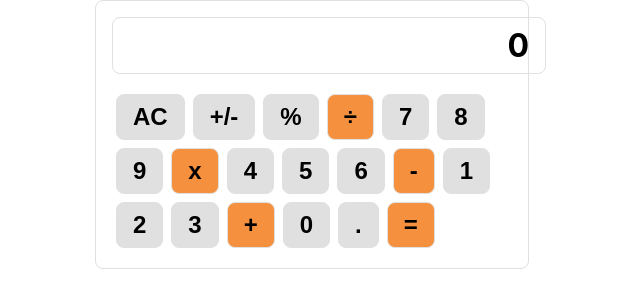
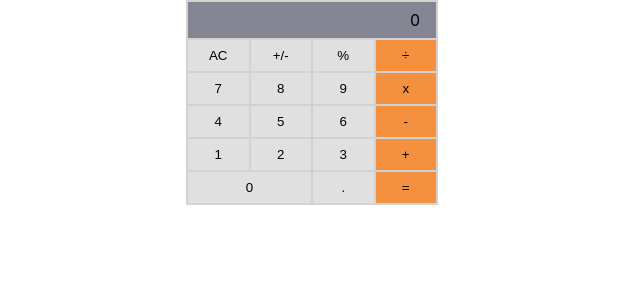
Before and after one commit to mohamedSabry0/math-crafters, a React (Create React App) app: page /calculator in a window 1280 px wide. Shown: the top 308 px of the page, without its empty margins (328-968 px from the left). Built offline with nearby package versions, Linux system fonts and the light colour scheme.

Commit message:
Apply the provided design

```diff
--- a/src/components/Calculator.js
+++ b/src/components/Calculator.js
@@ -19,7 +19,7 @@ const Calculator = () => (
     <button className="btn gr-bg" type="button">2</button>
     <button className="btn gr-bg" type="button">3</button>
     <button className="btn or-bg" type="button">+</button>
-    <button className="btn gr-bg" type="button">0</button>
+    <button className="btn gr-bg double" type="button">0</button>
     <button className="btn gr-bg" type="button">.</button>
     <button className="btn or-bg" type="button">=</button>
   </div>
--- a/src/styles/calculator.scss
+++ b/src/styles/calculator.scss
@@ -1,36 +1,40 @@
 .calculator {
-  max-width: 400px;
+  display: flex;
+  flex-wrap: wrap;
+  max-width: 250px;
   margin: 0 auto;
-  padding: 1rem;
-  border: 1px solid #e0e0e0;
-  border-radius: 0.5rem;
+  border: 0.5px solid #d2d2d2;
 }
 
 .result {
+  background-color: #858694;
   width: 100%;
-  font-size: 2rem;
-  font-weight: bold;
   text-align: right;
   padding: 0.5rem 1rem;
-  margin-bottom: 1rem;
-  border: 1px solid #e0e0e0;
-  border-radius: 0.5rem;
+  border: 0.5px solid #d2d2d2;
 }
 
 .btn {
-  font-size: 1.5rem;
-  font-weight: bold;
+  flex-basis: calc(100% / 4);
   padding: 0.5rem 1rem;
-  margin: 0.25rem;
-  border: 1px solid #e0e0e0;
-  border-radius: 0.5rem;
+  border: 0.5px solid #d2d2d2;
   cursor: pointer;
+}
+
+.double {
+  flex-basis: calc(100% / 2);
 }
 
 .or-bg {
   background-color: #f5913e;
+  &:hover {
+    background-color: #ca8637;
+  }
 }
 
 .gr-bg {
   background-color: #e0e0e0;
+  &:hover {
+    background-color: #a0a0a0;
+  }
 }
```
